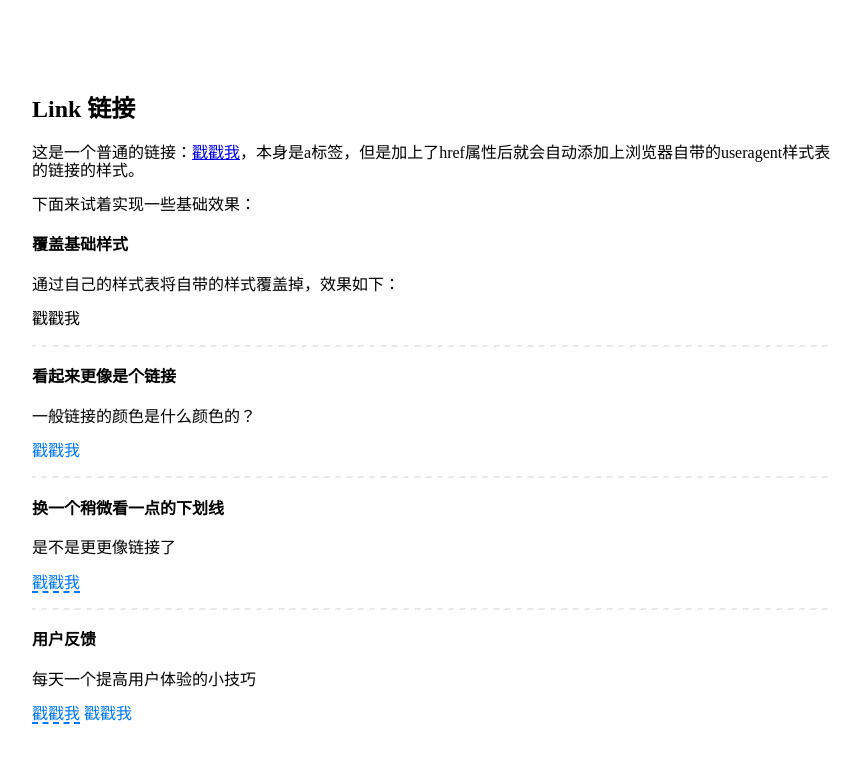
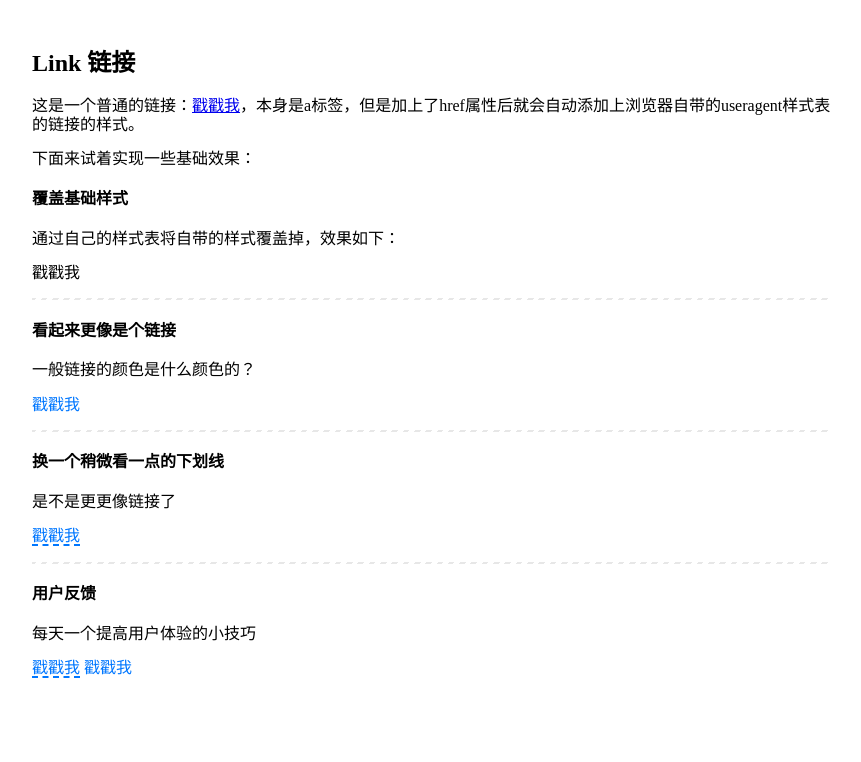
Before and after one commit to ImoutoTech/HTML-CSS, a plain HTML site: page link/index.html in a window 1280 px wide. Shown: the whole page, without its empty margins (208-1069 px from the left). Drawn offline with Linux system fonts and the light colour scheme.

Commit message:
fix: fix some styles of container

```diff
--- a/src/main.css
+++ b/src/main.css
@@ -1,6 +1,4 @@
 #main {
-    width: 100vw;
-    height: 100vh;
     display: flex;
     justify-content: center;
     align-items: center;
@@ -8,8 +6,6 @@
 
 #container {
     width: 800px;
-    max-height: 90%;
-    overflow-y: auto;
     padding: 30px;
 }
 
```
